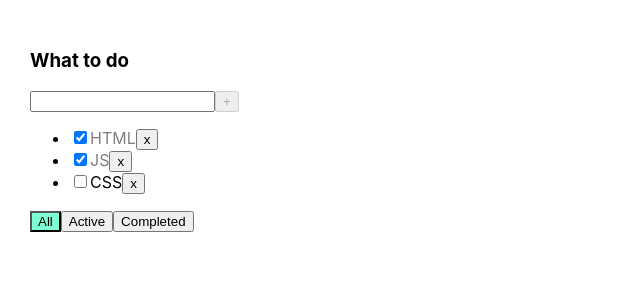
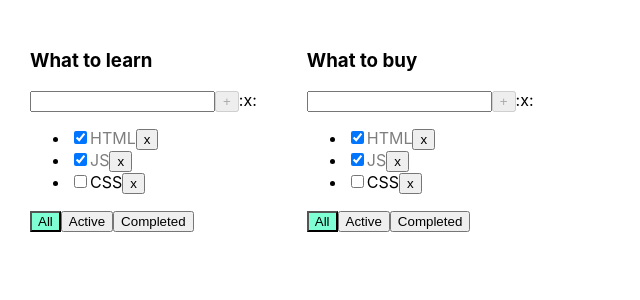
Before and after one commit to Annaptrvna/todolist-ts, a React (Create React App) app: page / in a window 1280 px wide. Shown: the top 300 px of the page, without its empty margins (0-640 px from the left). Built offline with nearby package versions, Linux system fonts and the light colour scheme.

Commit message:
Add new todolists

```diff
--- a/package.json
+++ b/package.json
@@ -40,5 +40,8 @@
       "last 1 firefox version",
       "last 1 safari version"
     ]
+  },
+  "devDependencies": {
+    "@formkit/auto-animate": "^0.8.2"
   }
 }
--- a/src/App.tsx
+++ b/src/App.tsx
@@ -1,62 +1,75 @@
 import React, {useState} from 'react';
 import './App.css';
 import { Todolist} from "./components/Todolist";
-import {FilterValuesType, TaskPropsType} from "./types/common";
-import {v4} from "uuid";
+import {FilterValuesType, TasksType, TodolistType} from "./types/common";
+import {v1} from "uuid";
+
+
 
 function App() {
-    const todolistTitle = "What to do"
-    const tasks_1: Array<TaskPropsType> = [
-        {id: v4(), title: "HTML", isDone: true},
-        {id: v4(), title: "JS", isDone: true},
-        {id: v4(), title: "CSS", isDone: false},
-    ]
-    const todolistTitle_1 = "What to buy"
-    const tasks_2: Array<TaskPropsType> = [
-        {id: v4(), title: "Bread", isDone: false},
-        {id: v4(), title: "Milk", isDone: true},
-        {id: v4(), title: "Butter", isDone: false},
-    ]
 
-    const [tasks, setTasks] = useState<Array<TaskPropsType>>(tasks_1)
-    const [filterValue, setFilterValue] = useState<FilterValuesType>("all")
     const removeTask = (taskId: string) => {
-        setTasks(tasks.filter(task=>task.id !== taskId))
+        // setTasks(tasks.filter(task=>task.id !== taskId))
     }
 
     const addTask = (title: string) => {
-        let newTask = {id: v4(), title: title, isDone: false}
-        setTasks([...tasks, newTask])
+        // let newTask = {id: v4(), title: title, isDone: false}
+        // setTasks([...tasks, newTask])
     }
 
-    const changeFilterValue = (value: FilterValuesType) => {
-        setFilterValue(value)
+    const changeFilterValue = (todolistId: string, filter: FilterValuesType) => {
+        // setTodolists( todolists.map(tl => tl.id === todolistId ? {...tl, filter:filter} : tl))
     }
 
     const changeTaskStatus = (taskId: string, isDone: boolean) => {
-        const changedTasks = tasks.map(t => t.id === taskId ? {...t, isDone:isDone}:t)
-        setTasks(changedTasks)
+        // const changedTasks = tasks.map(t => t.id === taskId ? {...t, isDone:isDone}:t)
+        // setTasks(changedTasks)
     }
 
-    let filteredTasks = tasks
-    if(filterValue === "completed") {
-        filteredTasks = tasks.filter(task => task.isDone)
-    } if(filterValue === "active") {
-        filteredTasks = tasks.filter(task => !task.isDone)
-    }
+
+    const todolistId1 = v1()
+    const todolistId2 = v1()
+
+    const [todolists, setTodolists] = useState<TodolistType[]>( [
+        {id:todolistId1, title: "What to learn", filter: "all"},
+        {id:todolistId2, title: "What to buy", filter: "all"}
+    ])
+
+    const [tasks, setTasks] = useState<TasksType >({
+        [todolistId1]:[
+            {id: v1(), title: "HTML", isDone: true},
+            {id: v1(), title: "JS", isDone: true},
+            {id: v1(), title: "CSS", isDone: false},
+        ],
+       [todolistId2]:[
+            {id: v1(), title: "HTML", isDone: true},
+            {id: v1(), title: "JS", isDone: true},
+            {id: v1(), title: "CSS", isDone: false},
+        ],
+       }
+   )
 
     return (
         <div className="App">
+            {todolists.map(tl=>{
+                let tasksForTodolist = tasks[tl.id]
+                if(tl.filter === "completed") {
+                    tasksForTodolist = tasksForTodolist.filter(task => task.isDone)
+                } if(tl.filter === "active") {
+                    tasksForTodolist = tasksForTodolist.filter(task => !task.isDone)
+                }
+            return (
             <Todolist
-                title= {todolistTitle}
-                tasks={filteredTasks}
-                filter={filterValue}
+                todolistId={tl.id}
+                title= {tl.title}
+                tasks={tasksForTodolist}
+                filter={tl.filter}
                 removeTask={removeTask}
                 changeFilterValue={changeFilterValue}
                 addTask={addTask}
                 changeTaskStatus={changeTaskStatus}
-            />
-            {/*<Todolist title= {todolistTitle_1} tasks={tasks_1}/>*/}
+                />
+                )})}
         </div>
     );
 }
--- a/src/components/Todolist.tsx
+++ b/src/components/Todolist.tsx
@@ -1,15 +1,18 @@
 import React, {ChangeEvent, KeyboardEvent, JSX, useRef, useState} from "react";
 import {Button} from "./Button";
-import {FilterValuesType, TaskPropsType} from "../types/common";
+import {FilterValuesType, TaskType} from "../types/common";
+import {useAutoAnimate} from "@formkit/auto-animate/react";
+
 
 type TodolistPropsType = {
     title: string
-    tasks: Array<TaskPropsType>
+    tasks: TaskType[]
     removeTask: (taskId: string) => void
-    changeFilterValue: (value: FilterValuesType) =>  void
+    changeFilterValue: (todolistId: string, filter: FilterValuesType) =>  void
     addTask: (title: string) => void
     changeTaskStatus: (taskId: string, isDone: boolean) => void
     filter: FilterValuesType
+    todolistId: string
 }
 
 
@@ -19,16 +22,15 @@ export const Todolist = ({
                              removeTask,
                              changeFilterValue,
                              addTask,
-                             changeTaskStatus, ...rest
+                             changeTaskStatus,
+                             todolistId,
+                             ...rest
                                 }:TodolistPropsType) => {
 
     const tasksElements: Array<JSX.Element> | JSX.Element =
-
         tasks.length > 0 ? tasks.map(task=>{
             const onclickRemoveTaskHandler = () => removeTask(task.id)
-            const onChangeTaskStatus = (taskId: string, isDone: boolean) => {
-                changeTaskStatus(taskId, isDone)
-            }
+            const onChangeTaskStatus = (taskId: string, isDone: boolean) => changeTaskStatus(taskId, isDone)
         return (
             <li key={task.id}>
                 <input onChange={(e)=>onChangeTaskStatus(task.id, e.currentTarget.checked)} type="checkbox" checked={task.isDone}/>
@@ -38,6 +40,8 @@ export const Todolist = ({
         )
     }) :
             <span>No tasks to complete</span>
+
+
     const [titleValue, setTitleValue] = useState("")
     const [error, setError] = useState<string | null>(null)
     const onchangeTitleHandler  = (e: ChangeEvent<HTMLInputElement>) => {
@@ -54,14 +58,14 @@ export const Todolist = ({
     const onkeydownAddTaskHandler = (e:KeyboardEvent<HTMLInputElement>) => e.key === "Enter" && addTaskHandler()
 
 
-    const onclickAllTasksHandler = () => changeFilterValue("all")
-    const onclickCompletedTasksHandler = () => changeFilterValue("completed")
-    const onclickActiveTasksHandler = () => changeFilterValue("active")
+    const onclickAllTasksHandler = () => changeFilterValue(todolistId, "all")
+    const onclickCompletedTasksHandler = () => changeFilterValue(todolistId, "completed")
+    const onclickActiveTasksHandler = () => changeFilterValue(todolistId, "active")
 
     const disabledHandler =  !titleValue || titleValue.length >= 20
     const taskTitleLengthNotification = titleValue.length > 20 && <div>Task title length should be below twenty letters </div>
     const taskEmptyTitleNotification = error && <div className={"error-message"}>Title is required</div>
-
+    const [listRef] = useAutoAnimate<HTMLUListElement>()
     return (
             <div>
                 <h3>{title}</h3>
@@ -74,9 +78,9 @@ export const Todolist = ({
                     />
                     <Button name={"+"} onclickHandler={addTaskHandler} disabled={disabledHandler}/>
                     {taskTitleLengthNotification}
-                    {taskEmptyTitleNotification}
+                    {taskEmptyTitleNotification}:x:
                 </div>
-                <ul>
+                <ul ref={listRef}>
                     {tasksElements}
                 </ul>
                 <div>
```
Also changed, not shown: src/types/common.ts (+12 -1 lines), 1 other file (tests, documents, lock files or other folders).
